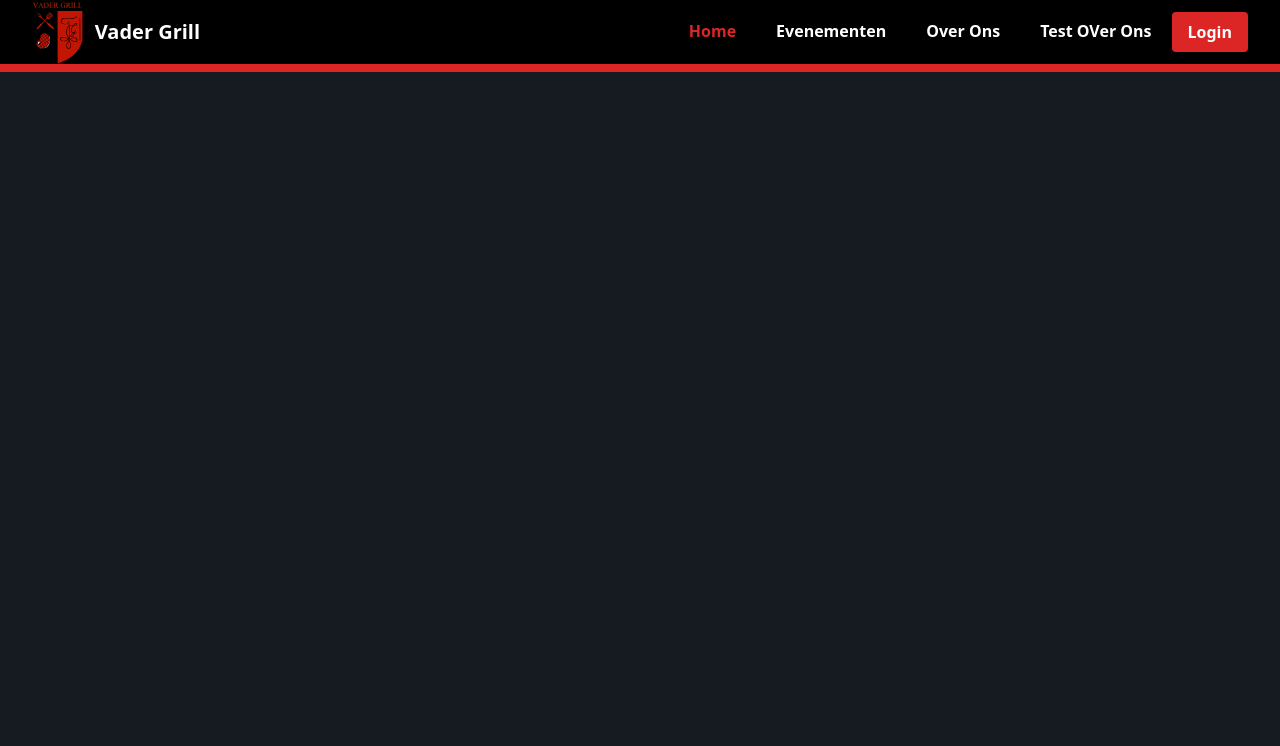
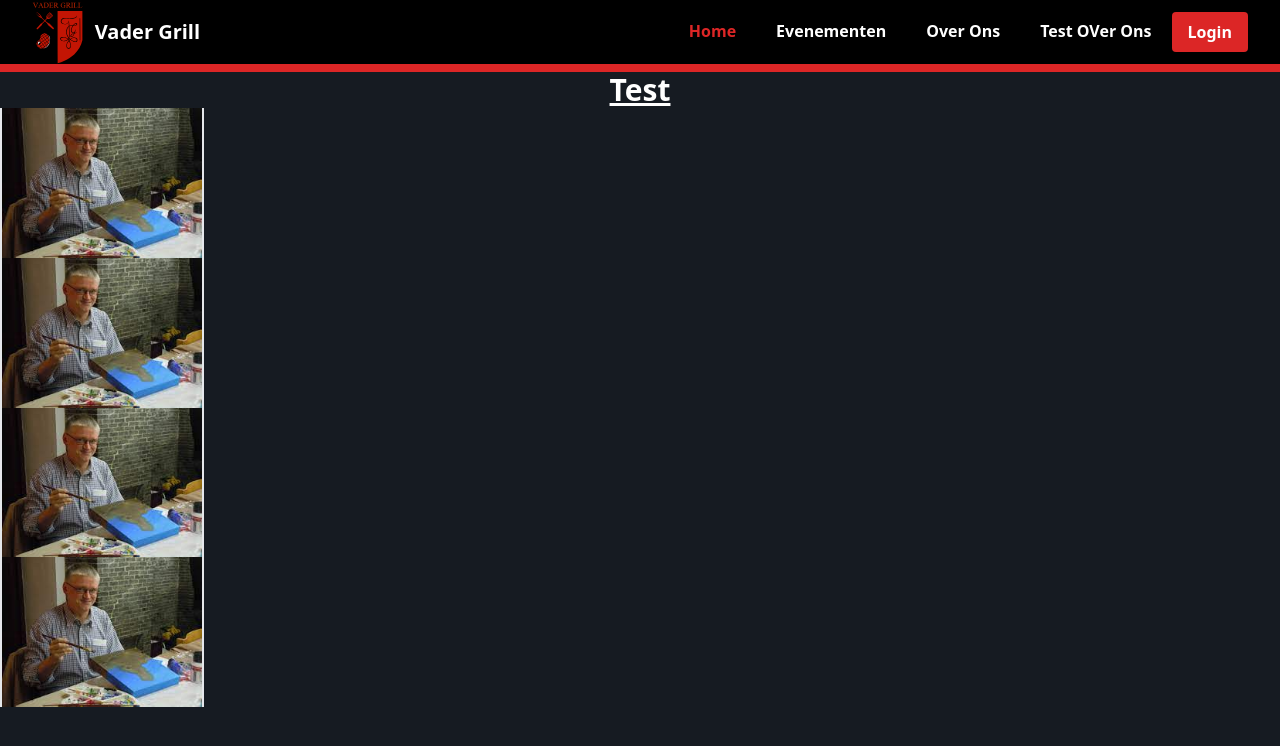
Before and after one commit to TakeoIschiFan/vadergrill-site, a SvelteKit app in the folder frontend/: page /testoverons in a window 1280 px wide. Shown: the top 746 px of the page. Built offline with nearby package versions, Linux system fonts and the light colour scheme.

Commit message:
added borders

```diff
--- a/frontend/src/routes/testoverons/+page.svelte
+++ b/frontend/src/routes/testoverons/+page.svelte
@@ -0,0 +1,47 @@
+<h1 class="text-white text-3xl underline font-bold">Test</h1>
+
+<div id="wrapper" class="relative">
+    <div class="border-l-2 border-r-2 w-max overonsimg">
+        <img
+        src="/testfoto.jpg"
+        alt=""
+        class="relative z-10 inset-0 object-cover"
+        width="200" height="200"
+    />
+    </div>
+    <div class="border-l-2 border-r-2 w-max overonsimg">
+        <img
+        src="/testfoto.jpg"
+        alt=""
+        class="relative z-10 inset-0 object-cover"
+        width="200" height="200"
+    />
+    </div>
+    <div class="border-l-2 border-r-2 w-max overonsimg">
+        <img
+        src="/testfoto.jpg"
+        alt=""
+        class="relative z-10 inset-0 object-cover"
+        width="200" height="200"
+    />
+    </div>
+    <div class="border-l-2 border-r-2 w-max overonsimg">
+        <img
+        src="/testfoto.jpg"
+        alt=""
+        class="relative z-10 inset-0 object-cover"
+        width="200" height="200"
+    />
+    </div>
+</div>
+
+<style>
+#wrapper {
+    display: grid;
+    gap: 1
+}
+.overonsimg:hover {
+    transform: scale(1.2);
+    transition: 400ms;
+}
+</style>
```
